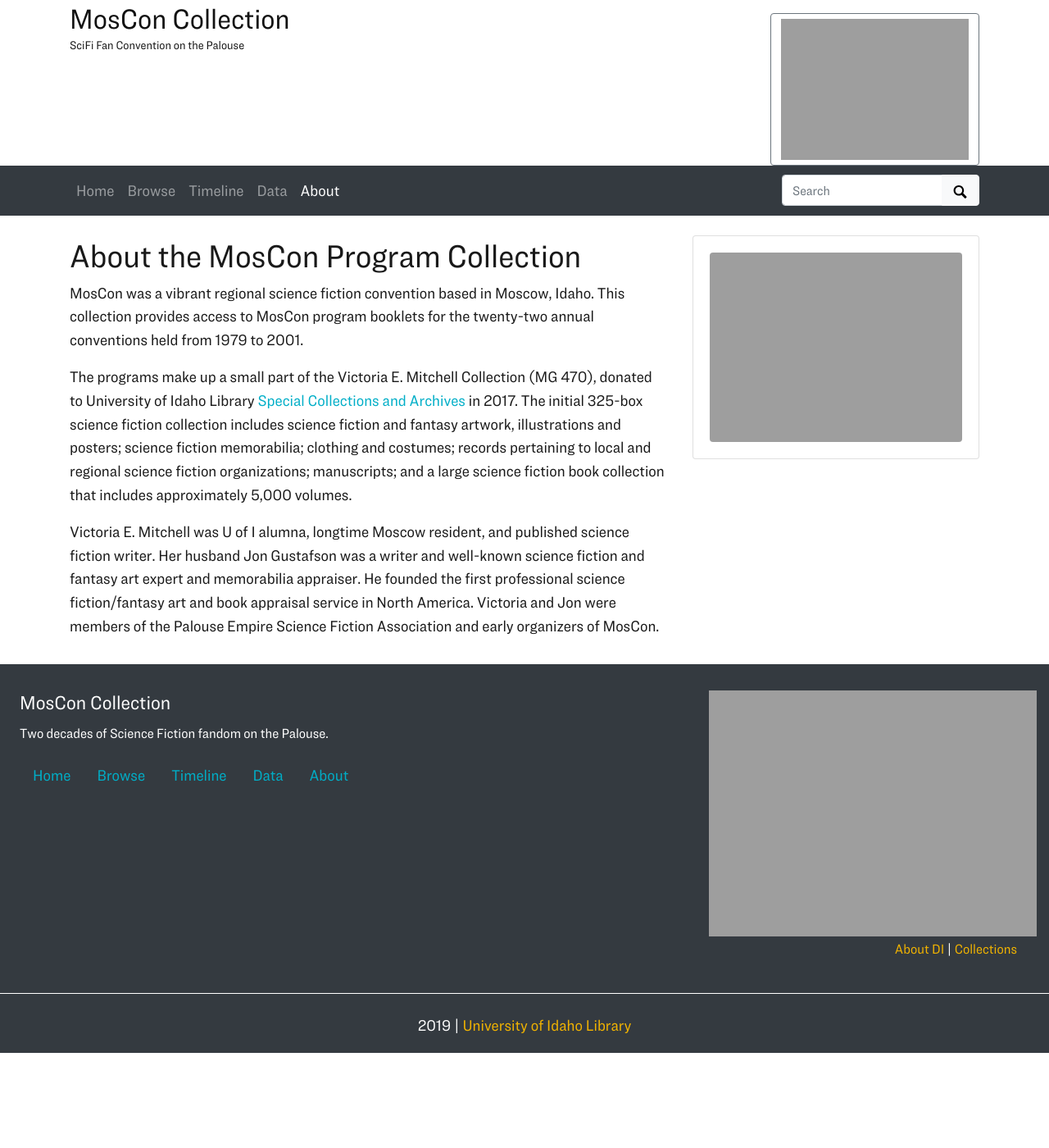
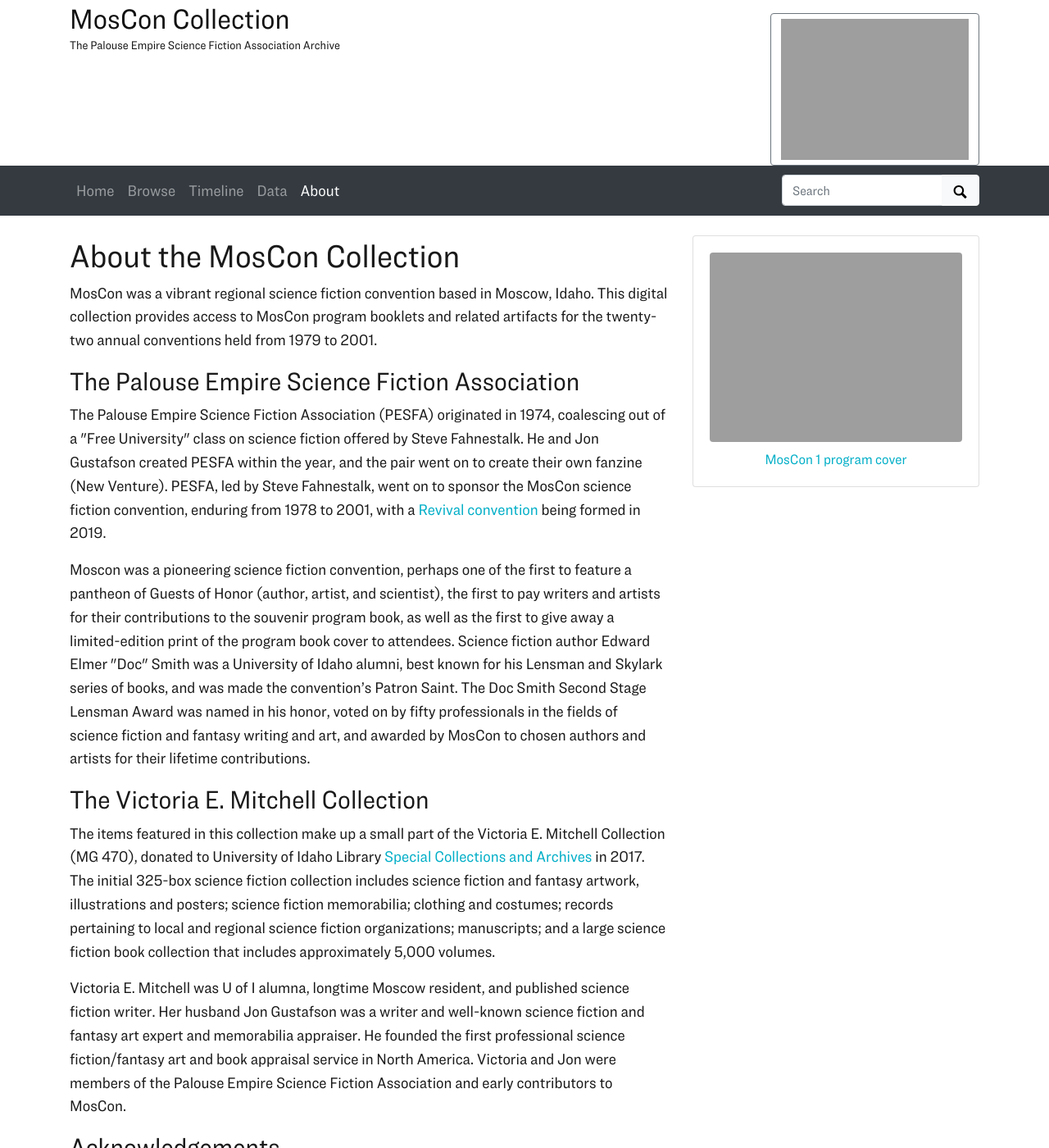
Before and after one commit to uidaholib/moscon_source, a Jekyll site: the page built from pages/about.html, in a window 1280 px wide and 1400 px high. Shown: the whole window at 82% size. Built offline with Jekyll 4.4.1, drawn with Linux system fonts in a browser that asks for light colours; nearby versions of some CDN libraries; library files that are not in the unit come from our copies; some of the changed text lies outside the part shown.

Commit message:
update about content

```diff
--- a/_data/theme.yml
+++ b/_data/theme.yml
@@ -14,8 +14,8 @@ metadata: moscon # check against cdm-collection-id below -- this should be used
 objects: https://www.lib.uidaho.edu/digital/objects/moscon
 
 # header and head metadata
-tagline: SciFi Fan Convention on the Palouse
-description: "Two decades of Science Fiction fandom on the Palouse."
+tagline: The Palouse Empire Science Fiction Association Archive
+description: "A collection of MosCon artifacts celebrating the Palouse Empire Science Fiction Association's decades of fandom on the Palouse."
 keywords: "Idaho; SciFi; FanCon" # describing the whole collection -- add to the two provided
 author: evanwill # You! Add your github username
 
--- a/pages/about.html
+++ b/pages/about.html
@@ -9,22 +9,36 @@ featured-image:
 <div class="row">
     <div class="col-md-8">
 
-        <h1>About the MosCon Program Collection</h1>
+        <h1>About the MosCon Collection</h1>
 
-        <p>MosCon was a vibrant regional science fiction convention based in Moscow, Idaho. This collection provides access to MosCon program booklets for the twenty-two annual conventions held from 1979 to 2001.</p>
+        <p>MosCon was a vibrant regional science fiction convention based in Moscow, Idaho. This digital collection provides access to MosCon program booklets and related artifacts for the twenty-two annual conventions held from 1979 to 2001.</p>
 
-        <p>The programs make up a small part of the Victoria E. Mitchell Collection (MG 470), donated to University of Idaho Library <a href="https://www.lib.uidaho.edu/special-collections/">Special Collections and Archives</a> in 2017. The initial 325-box science fiction collection includes science fiction and fantasy artwork, illustrations and posters; science fiction memorabilia; clothing and costumes; records pertaining to local and regional science fiction organizations; manuscripts; and a large science fiction book collection that includes approximately 5,000 volumes.</p>
+        <h2>The Palouse Empire Science Fiction Association</h2>
 
-        <p>Victoria E. Mitchell was U of I alumna, longtime Moscow resident, and published science fiction writer. Her husband Jon Gustafson was a writer and well-known science fiction and fantasy art expert and memorabilia appraiser. He founded the first professional science fiction/fantasy art and book appraisal service in North America. Victoria and Jon were members of the Palouse Empire Science Fiction Association and early organizers of MosCon.</p>
+        <p>The Palouse Empire Science Fiction Association (PESFA) originated in 1974, coalescing out of a "Free University" class on science fiction offered by Steve Fahnestalk. He and Jon Gustafson created PESFA within the year, and the pair went on to create their own fanzine (New Venture). PESFA, led by Steve Fahnestalk, went on to sponsor the MosCon science fiction convention, enduring from 1978 to 2001, with a <a href="https://www.mosconrevival.com/" rel="noopener" target="_blank">Revival convention</a> being formed in 2019.</p>
+
+        <p>Moscon was a pioneering science fiction convention, perhaps one of the first to feature a pantheon of Guests of Honor (author, artist, and scientist), the first to pay writers and artists for their contributions to the souvenir program book, as well as the first to give away a limited-edition print of the program book cover to attendees. Science fiction author Edward Elmer "Doc" Smith was a University of Idaho alumni, best known for his Lensman and Skylark series of books, and was made the convention’s Patron Saint. The Doc Smith Second Stage Lensman Award was named in his honor, voted on by fifty professionals in the fields of science fiction and fantasy writing and art, and awarded by MosCon to chosen authors and artists for their lifetime contributions.</p>
+
+        <h2>The Victoria E. Mitchell Collection</h2>
+
+        <p>The items featured in this collection make up a small part of the Victoria E. Mitchell Collection (MG 470), donated to University of Idaho Library <a href="https://www.lib.uidaho.edu/special-collections/">Special Collections and Archives</a> in 2017. The initial 325-box science fiction collection includes science fiction and fantasy artwork, illustrations and posters; science fiction memorabilia; clothing and costumes; records pertaining to local and regional science fiction organizations; manuscripts; and a large science fiction book collection that includes approximately 5,000 volumes.</p>
+
+        <p>Victoria E. Mitchell was U of I alumna, longtime Moscow resident, and published science fiction writer. Her husband Jon Gustafson was a writer and well-known science fiction and fantasy art expert and memorabilia appraiser. He founded the first professional science fiction/fantasy art and book appraisal service in North America. Victoria and Jon were members of the Palouse Empire Science Fiction Association and early contributors to MosCon.</p>
+
+        <h2>Acknowledgements</h2>
+
+        <p>This project has been enriched by contributions from current PESFA members including Steve Fahnestalk, coordinated by Dusty Fleener and <a href="https://www.facebook.com/PalouseAnthropology" rel="noopener" target="_blank">Palouse Anthropology</a>. Digitization and metadata was supported by the <a href="https://cdil.lib.uidaho.edu" rel="noopener" target="_blank">Center for Digital Inquiry and Learning</a>, with contributions from Kevin Dobbins, Corey Oglesby, and Rylee Robertson.</p>
 
     </div>
 
     <div class="col-md-4">
+
         <div class="card">
             <div class="card-body">
-
-                <img class="img-fluid rounded" src="{{ site.data.theme.objects }}/small/moscon01-1979_000_sm.jpg" alt="MosCon 1 cover">
-
+                <figure class="figure mb-0">
+                    <img class="figure-img img-fluid rounded" src="{{ site.data.theme.objects }}/small/moscon01-1979_000_sm.jpg" alt="MosCon 1 program cover, 1979, with scifi scene depicting a woman and a man with laser gun blasting a alien creature">
+                    <figcaption class="figure-caption text-center"><a href="{{ '/items/moscon01-1979_000.html' | relative_url }}">MosCon 1 program cover</a></figcaption>
+                </figure>
             </div>
         </div>
 
```
